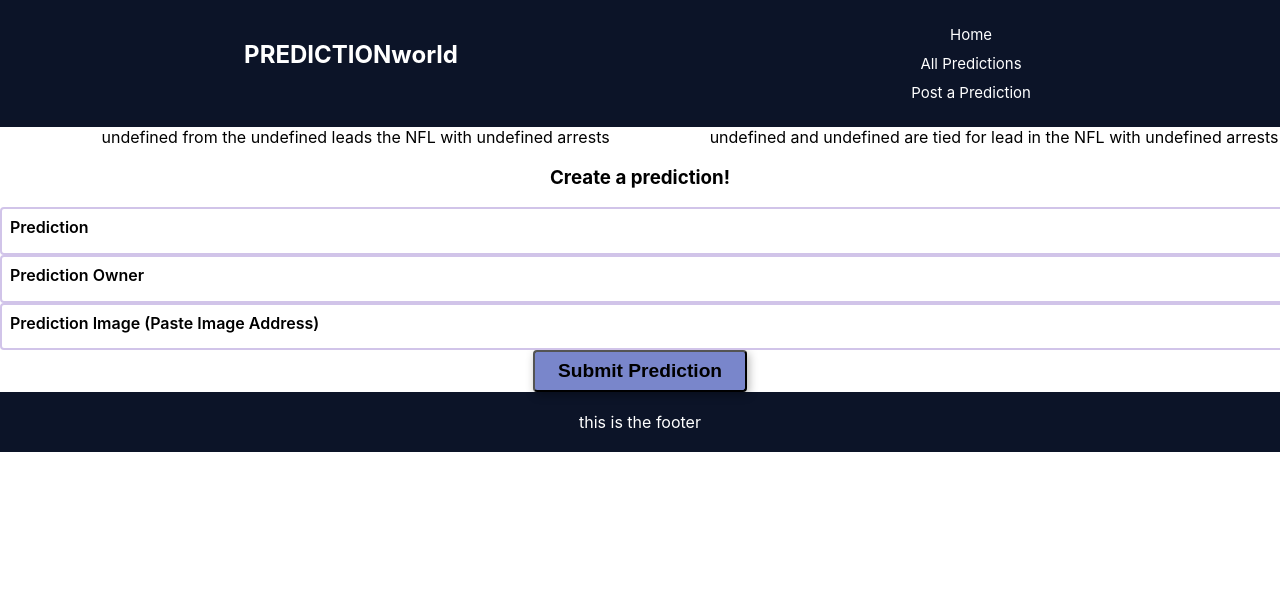
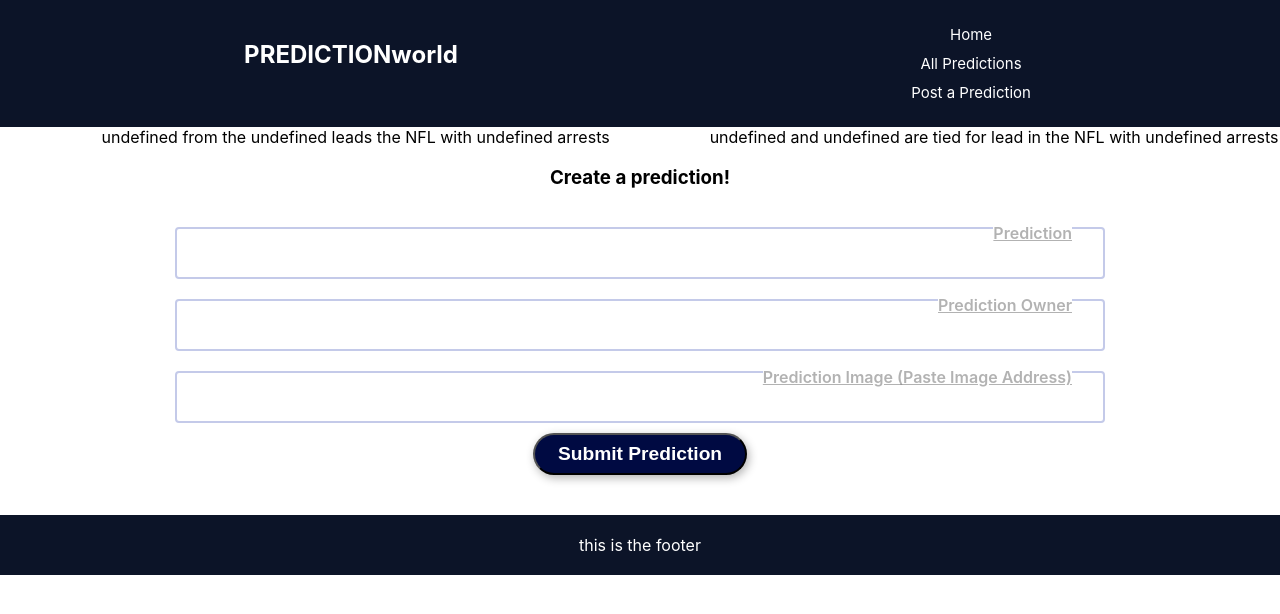
Before and after one commit to gdelv/fantasyTALK, a React (Create React App) app: page /nflquestions/create in a window 1280 px wide. Shown: the top 614 px of the page. Built offline with nearby package versions, Linux system fonts and the light colour scheme; no server answers.

Commit message:
updated styling

```diff
--- a/src/components/QuestionForm.js
+++ b/src/components/QuestionForm.js
@@ -29,7 +29,7 @@ const QuestionForm =  (props) => {
 				onChange={(e) => onChange(e)}
 			/>
 
-			<Button title='Submit Prediction' color='primary' />
+			<Button title='Submit Prediction' color='primary' className='submit' />
         </form>
     )
 }
--- a/src/components/screens/Home.js
+++ b/src/components/screens/Home.js
@@ -22,7 +22,7 @@ const logoTitle = {
     padding: '5px',
     border: '2px solid black',
     borderRadius: '20px',
-    background: 'gray',
+    background: '#0C1428',
     color: 'white',
 }
 
@@ -40,7 +40,7 @@ const Home = (props) => {
 
             <Button
                 title='View Predictions'
-                variant='primary'
+                className='home'
                 onClick={() => history.push('/nflquestions')}
             />
         </div>
--- a/src/components/shared/Button.js
+++ b/src/components/shared/Button.js
@@ -1,10 +1,10 @@
 import React from 'react'
 import './styles/Button.css'
-export const Button = ({ onClick, className, color, title, variant }) => {
+export const Button = ({ onClick, className, title }) => {
     return (
         <button
             onClick={onClick}
-            className={`button ${className} ${variant} ${color}`}>
+            className={`${className}`}>
             {title}
         </button>
     )
--- a/src/components/shared/styles/Button.css
+++ b/src/components/shared/styles/Button.css
@@ -1,24 +1,45 @@
-.button {
+button {
 	font-size: 1.2rem;
 	transition: all 0.4s ease;
 	font-weight: 600;
-	margin: auto;
+	margin: 10px 0px 40px 0px;
 	padding: 0.4em 1.2em;
-	border-radius: 4px;
+	border-radius: 30px;
 	box-shadow: 2px 3px 10px rgba(0, 0, 0, 0.3);
+	background-color: #000a42;
+	color:white;
 }
 
-.button:active {
+button:hover {
 	transform: scale(0.9);
+	background-color: white;
+	color:#000a42;
+	border:2px solid #000a42;
+
 }
 
-.primary {
-	background-color: #7986cb;
+.edit {
+	padding:10px;
+	width:100px;
+	margin: 20px auto 0px auto;
 }
 
-.primary:hover {
-	background-color: #aab6fe;
+.home {
+	font-size: 1.2rem;
+	transition: all 0.4s ease;
+	font-weight: 600;
+	margin: 10px 0px 40px 0px;
+	padding: 0.4em 1.2em;
+	border-radius: 30px;
+	box-shadow: 2px 3px 10px rgba(0, 0, 0, 0.3);
+	background-color: #000a42;
+	color:white;
+
 }
+
+
+
+
 
 .danger {
 	background-color: #ef5350;
--- a/src/components/shared/styles/Input.css
+++ b/src/components/shared/styles/Input.css
@@ -1,16 +1,18 @@
 .input {
 	position: relative;
 	transition: all 0.4s ease;
+	padding-top: 20px;
 }
 
 .input input {
 	padding: 0.8em 0.4em;
-	width: 100%;
+	width: 70%;
 	border-radius: 4px;
-	border: 2px solid #d1c4e9;
+	border: 2px solid #c4cae9;
 	outline: none;
 	transition: all 0.4s ease;
 	font-size: 16px;
+	padding:15px;
 }
 
 .input input:focus,
@@ -20,18 +22,36 @@
 
 .input label {
 	position: absolute;
-	left: 10px;
-	top: 10px;
+	display: flex;
+	right: 5em;
+	top: 1em;
+	text-decoration: underline;
 	z-index: 1000;
 	pointer-events: none;
 	transition: all 0.4s ease;
 	background-color: #ffffff;
 	font-size: 16px;
 	font-weight: 600;
+	color:rgba(0, 0, 0, 0.3)
 }
 
 .input input:focus + label,
 .input input:active + label,
 .input input:valid + label {
-	transform: translateY(-1.2em);
+	transform: translateY(-1.4em);
+	color:black;
 }
+
+@media screen and (min-width: 600px) {
+	.input label {
+	right: 9em;
+	top: 1em;
+	}
+}
+
+@media screen and (min-width: 1000px) {
+	.input label {
+	right: 13em;
+	top: 1em;
+	}
+}
```
